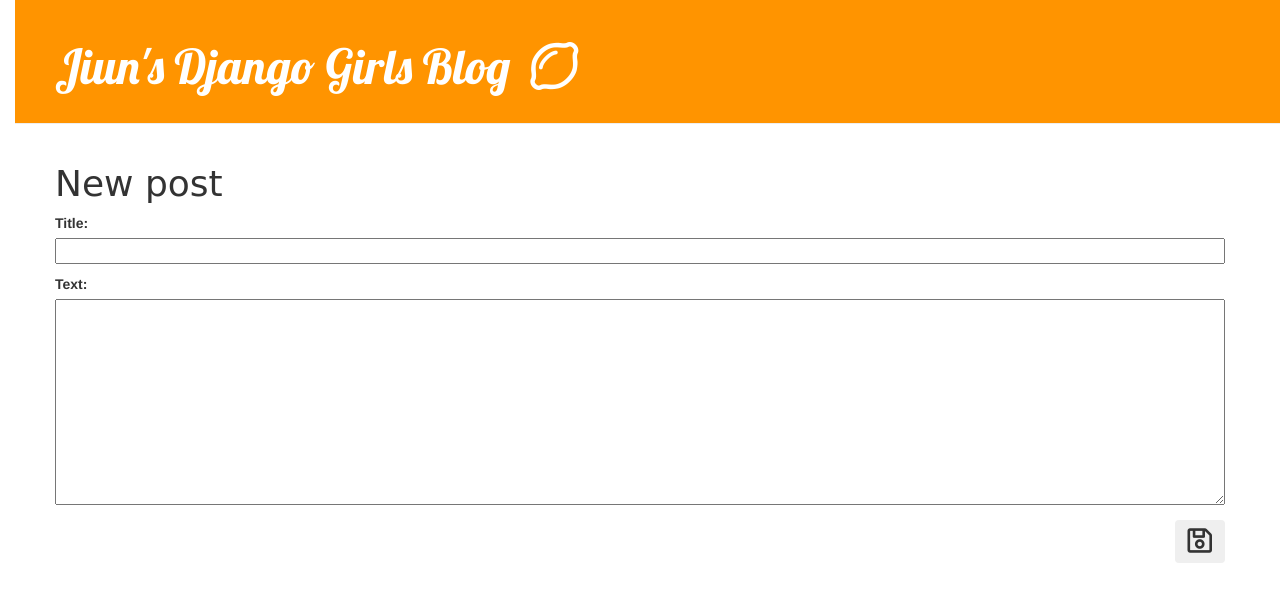
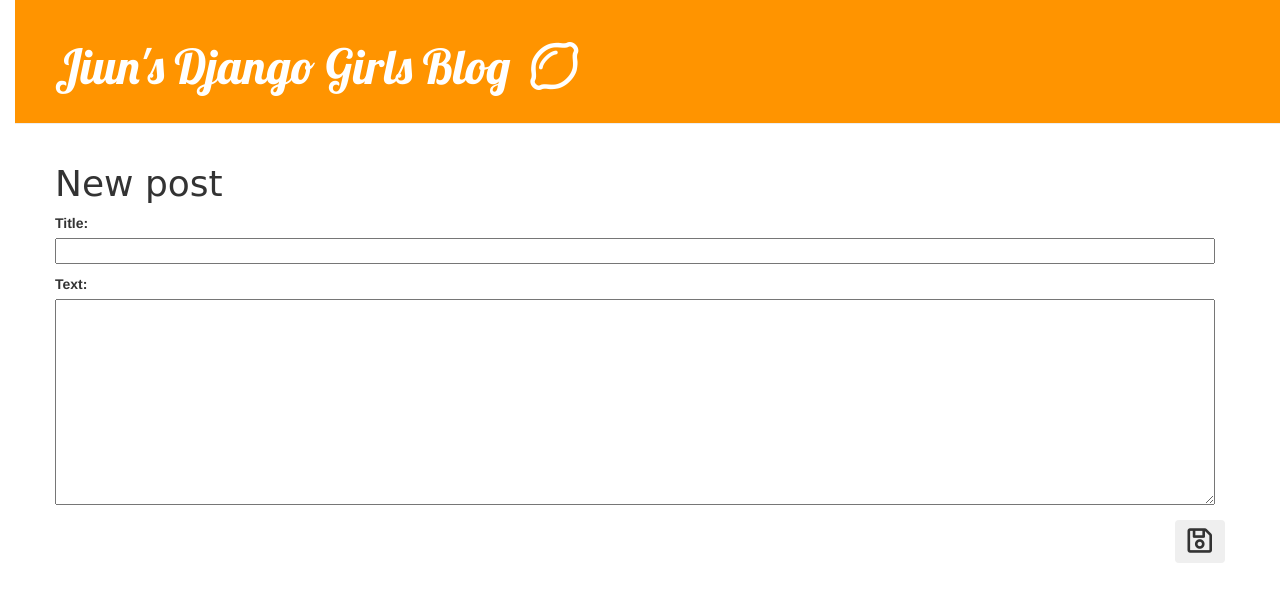
Before and after one commit to s-jiun/Piro15, a Django app: page /post/new/ in a window 1280 px wide. Shown: the top 602 px of the page. Run offline with Django 3.2, Linux system fonts and the light colour scheme; some libraries are stand-ins or nearby versions; some web fonts are replaced.

Commit message:
디자인 수정

```diff
--- a/djangogirls/blog/static/css/blog.css
+++ b/djangogirls/blog/static/css/blog.css
@@ -75,9 +75,13 @@ h4 {
 
 .edit {
   position: relative;
-  right: 30px;
+  left: 1050px;
 }
 
 .post-content {
   display: flex;
 }
+
+p {
+  margin-right: 10px;
+}
```
